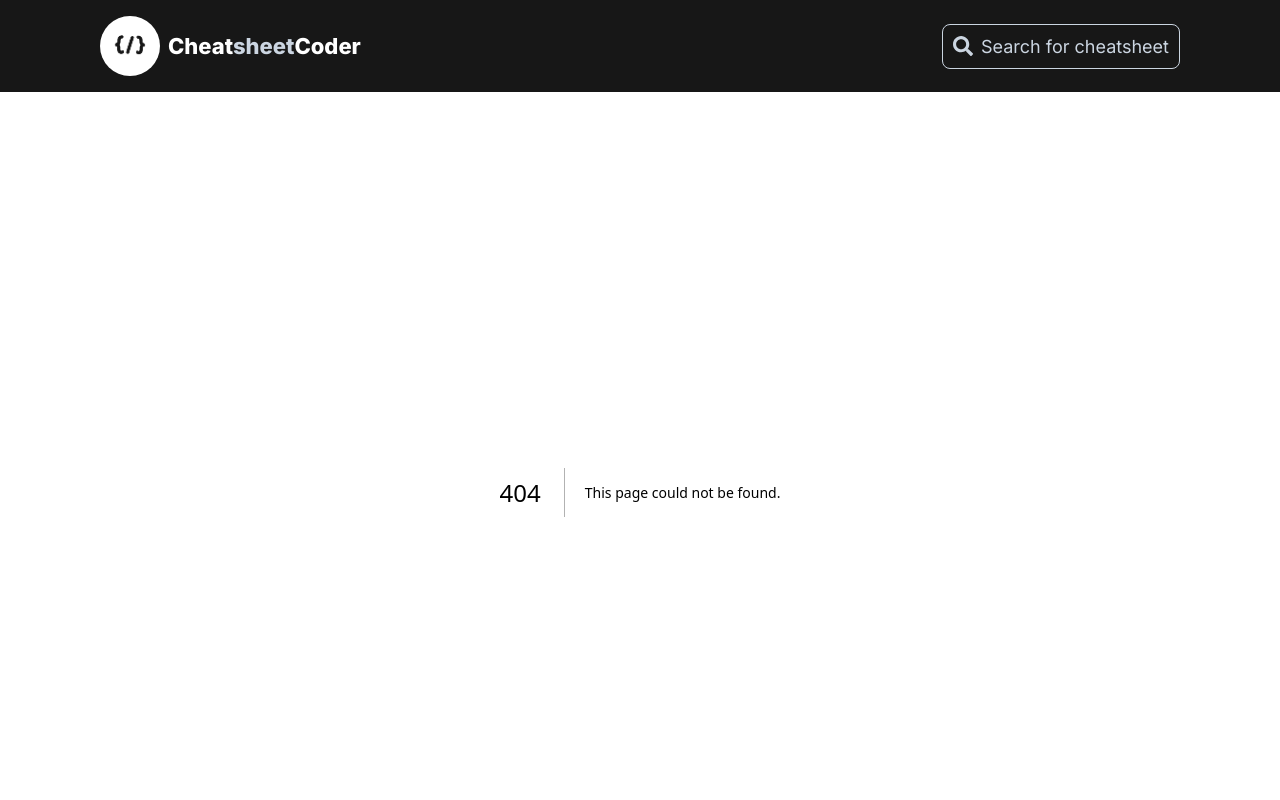
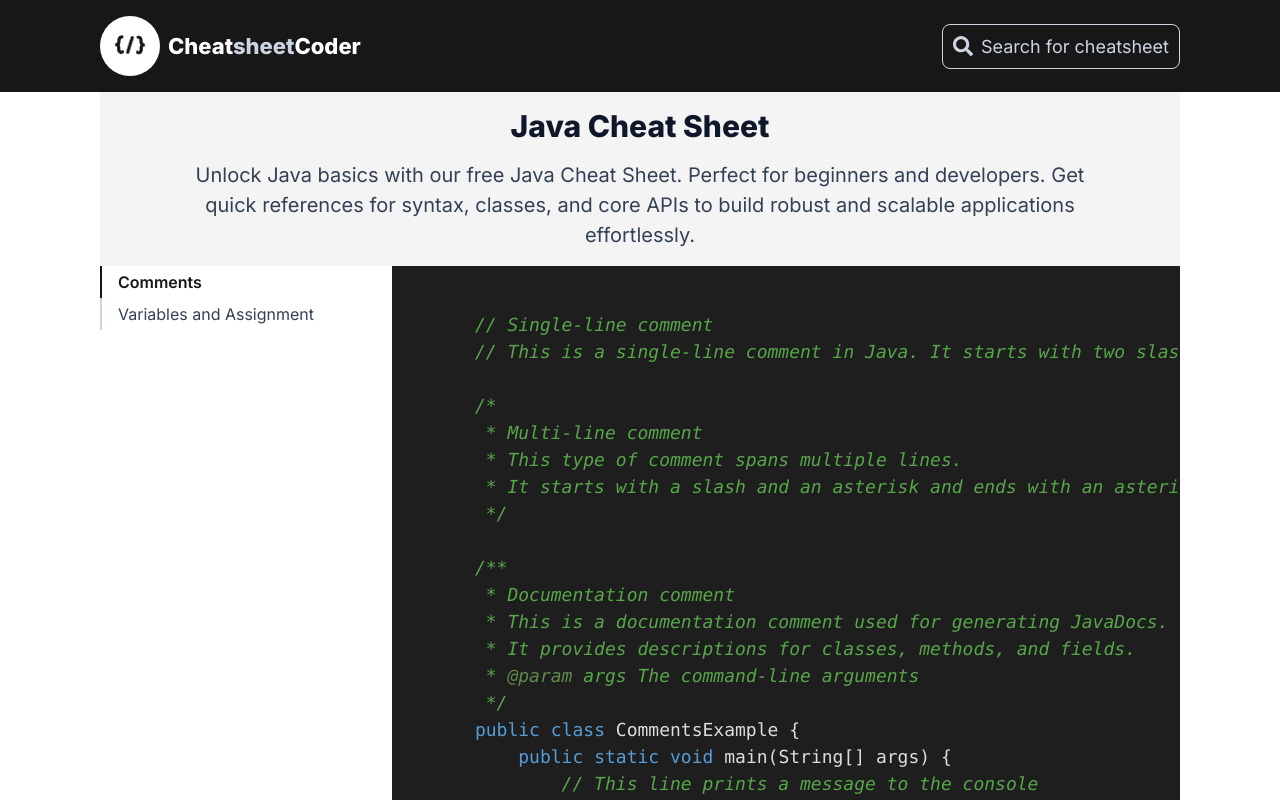
Before and after one commit to musthak582/cheat-sheet-coder, a Next.js app: page /java in a window 1280 px wide. Before the commit this address had no page. Shown: the top 800 px of the page. Built offline with nearby package versions, Linux system fonts and the light colour scheme.

Commit message:
Updated sitemap.xml and robots.txt

```diff
--- a/package.json
+++ b/package.json
@@ -7,7 +7,6 @@
     "build": "next build",
     "start": "next start",
     "lint": "next lint",
-    "sitemap": "next-sitemap",
     "postbuild": "next-sitemap"
   },
   "dependencies": {
--- a/public/data/cheat-sheets-links.js
+++ b/public/data/cheat-sheets-links.js
@@ -1,6 +1,7 @@
 import { SiCss3,SiJavascript,SiTypescript,SiPython } from "react-icons/si";
 import { ImHtmlFive } from "react-icons/im";
 import { FaReact } from "react-icons/fa6";
+import { FaJava } from "react-icons/fa";
 export const cheatSheetsLinks = [
   {
     path: '/html',
@@ -32,4 +33,9 @@ export const cheatSheetsLinks = [
     label: 'Python',
     icon : <SiPython />,
   },
+  {
+    path: '/java',
+    label: 'Java',
+    icon : <FaJava />,
+  },
 ];
--- /dev/null
+++ b/public/data/java-code.js
@@ -0,0 +1,61 @@
+export const javaCodeBlocks = [
+  {
+    "id": "comments",
+    "label": "Comments",
+    "content": `
+      // Single-line comment
+      // This is a single-line comment in Java. It starts with two slashes.
+
+      /*
+       * Multi-line comment
+       * This type of comment spans multiple lines.
+       * It starts with a slash and an asterisk and ends with an asterisk and a slash.
+       */
+
+      /**
+       * Documentation comment
+       * This is a documentation comment used for generating JavaDocs.
+       * It provides descriptions for classes, methods, and fields.
+       * @param args The command-line arguments
+       */
+      public class CommentsExample {
+          public static void main(String[] args) {
+              // This line prints a message to the console
+              System.out.println("Hello, World!"); // Inline comment
+          }
+      }
+    `
+  },
+  {
+    "id": "variables_and_assignment",
+    "label": "Variables and Assignment",
+    "content": `
+      public class VariablesAndAssignment {
+          public static void main(String[] args) {
+              // Declaring and initializing variables
+              int age = 25; // Integer variable
+              double salary = 50000.75; // Double (floating-point) variable
+              char initial = 'A'; // Character variable
+              boolean isEmployee = true; // Boolean variable
+
+              // Declaring variables without initialization
+              int count;
+              String name;
+
+              // Assigning values to variables
+              count = 10;
+              name = "Alice";
+
+              // Printing variable values
+              System.out.println("Age: " + age);
+              System.out.println("Salary: " + salary);
+              System.out.println("Initial: " + initial);
+              System.out.println("Is Employee: " + isEmployee);
+              System.out.println("Count: " + count);
+              System.out.println("Name: " + name);
+          }
+      }
+    `
+  }
+
+];
--- /dev/null
+++ b/src/app/(cheat-sheets)/java/JavaCheatSheet.tsx
@@ -0,0 +1,75 @@
+'use client'
+import { useEffect, useState } from 'react';
+import hljs from 'highlight.js';
+import 'highlight.js/styles/vs2015.css'; // Import the Highlight.js theme
+import { javaCodeBlocks } from '../../../../public/data/java-code'
+import { FaBars, FaTimes } from 'react-icons/fa';
+const JavaCheatSheet = () => {
+  // State to track the currently selected section
+  const [selectedSection, setSelectedSection] = useState(javaCodeBlocks[0].id);
+  // for toggle sidebar
+  const [isOpen, setOpen] = useState(false);
+
+  useEffect(() => {
+    // Highlight the code block whenever the selected section changes
+    const codeBlocks = document.querySelectorAll<HTMLElement>('pre code');
+    codeBlocks.forEach((block) => {
+      hljs.highlightBlock(block);
+    });
+  }, [selectedSection]);
+
+  return (
+    <div className="w-full flex flex-col bg-white xl:px-[100px] sm:px-4 px-2">
+      <div className={`w-full bg-zinc-100 flex lg:flex-col lg:items-center lg:justify-center lg:gap-4 gap-2 sm:py-4 py-2`}>
+        <button
+          className="lg:hidden lg:text-3xl md:text-2xl text-[20px] font-extrabold"
+          onClick={() => setOpen(!isOpen)}
+        >
+          {
+            isOpen ? <FaTimes /> : <FaBars />
+          }
+        </button>
+        <h2 className='lg:text-3xl md:text-2xl text-[20px] text-center font-extrabold text-slate-900 '>Java Cheat Sheet</h2>
+        <p className='max-w-4xl hidden lg:inline text-[20px] text-slate-700 text-center'>Unlock Java basics with our free Java Cheat Sheet. Perfect for beginners and developers. Get quick references for syntax, classes, and core APIs to build robust and scalable applications effortlessly.</p>
+      </div>
+      <div className='relative w-full flex lg:flex-row flex-col bg-white'>
+        {/* side bar */}
+        <div className={`sm:w-[400px] w-full h-[600px] ${isOpen ? 'block' : 'hidden'} lg:flex lg:static absolute top-0 left-0 flex-col overflow-auto bg-white`}>
+          <nav className='flex flex-col'>
+            {
+              javaCodeBlocks.map((section) => (
+                <button
+                  className={`block w-full border-l-2   text-left px-4 py-1 ${selectedSection === section.id ? ' font-semibold text-[#171717] border-[#171717] ' : ' text-slate-700 border-slate-300 hover:border-l-[#171717]'
+                    }`}
+                  onClick={() => {
+                  setSelectedSection(section.id)
+                  setOpen(!isOpen)
+                  }}
+                  key={section.id}
+                >
+                  {section.label}
+                </button>
+              ))
+            }
+          </nav>
+        </div>
+        {/* code block */}
+        <div className="flex w-full h-[600px] flex-col overflow-auto">
+          {javaCodeBlocks.map((section) => (
+            selectedSection === section.id && (
+              <div key={section.id} className='h-full bg-[#1E1E1E] '>
+                <pre>
+                  <code className="language-java text-[18px]">
+                    {section.content}
+                  </code>
+                </pre>
+              </div>
+            )
+          ))}
+        </div>
+      </div>
+    </div>
+  );
+};
+
+export default JavaCheatSheet;
--- /dev/null
+++ b/src/app/(cheat-sheets)/java/page.tsx
@@ -0,0 +1,13 @@
+import { Metadata } from 'next';
+import JavaCheatSheet from './JavaCheatSheet'; // Adjust the path if necessary
+
+// Define metadata for the page
+export const metadata: Metadata = {
+  title: 'Java Cheat Sheet',
+  description: 'Unlock Java basics with our free Java Cheat Sheet. Perfect for beginners and developers. Get quick references for syntax, classes, and core APIs to build robust and scalable applications effortlessly.',
+};
+
+// Export default component for this page
+export default function JavaCheatSheetPage() {
+  return <JavaCheatSheet />;
+}
--- a/src/app/(cheat-sheets)/python/page.tsx
+++ b/src/app/(cheat-sheets)/python/page.tsx
@@ -1,5 +1,5 @@
 import { Metadata } from 'next';
-import JavaScriptCheatSheet from './PythonCheatSheet'; // Adjust the path if necessary
+import PythonCheatSheet from './PythonCheatSheet'; // Adjust the path if necessary
 
 // Define metadata for the page
 export const metadata: Metadata = {
@@ -8,6 +8,6 @@ export const metadata: Metadata = {
 };
 
 // Export default component for this page
-export default function JavaScriptCheatSheetPage() {
-  return <JavaScriptCheatSheet />;
+export default function PythonCheatSheetPage() {
+  return <PythonCheatSheet />;
 }
```
Also changed, not shown: next-sitemap.config.js (+6 -8 lines), public/robots.txt, 1 other file (tests, documents, lock files or other folders).
